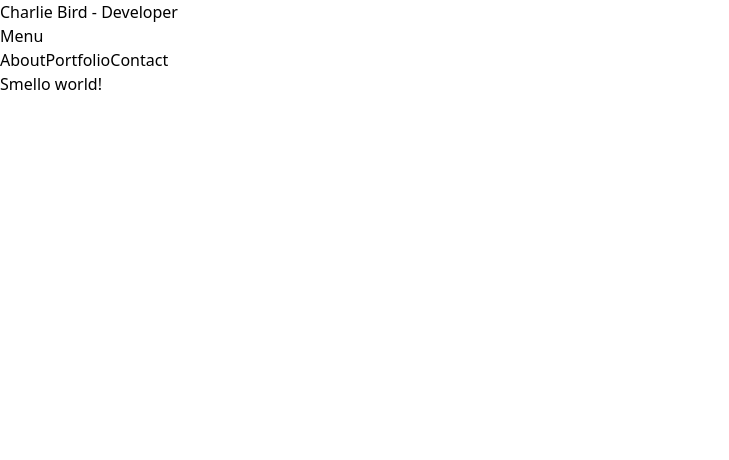
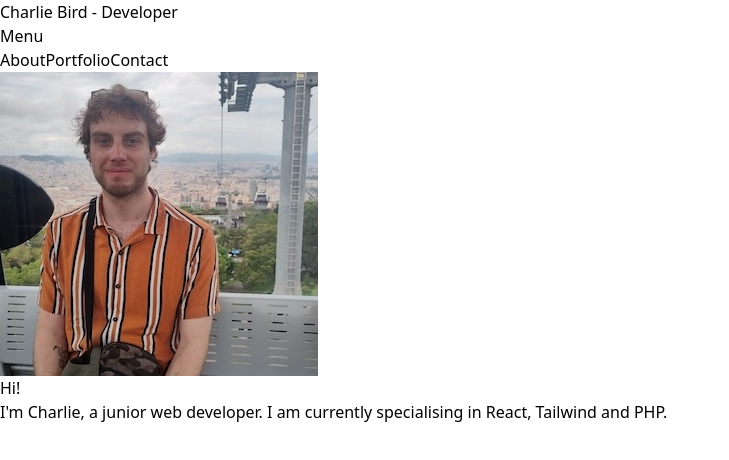
Before and after one commit to cbvvrd/portfolio, a React (Vite) app: page / in a window 1280 px wide. Shown: the top 460 px of the page, without its empty margins (0-729 px from the left). Built offline with nearby package versions, Linux system fonts and the light colour scheme.

Commit message:
created component for intro section

```diff
--- a/src/App.jsx
+++ b/src/App.jsx
@@ -1,11 +1,12 @@
 import Header from "./components/Header"
+import Introduction from "./components/Introduction"
 
 
 function App() {
   return (
     <div>
       <Header />
-      <h1>Smello world!</h1>
+      <Introduction />
     </div>
   )
 }
--- a/src/components/Header/index.jsx
+++ b/src/components/Header/index.jsx
@@ -1,5 +1,4 @@
 import { useState } from "react"
-
 
 function Header() {
 
@@ -9,21 +8,17 @@ function Header() {
         hiddenLinks ? setHiddenLinks(false) : setHiddenLinks(true);
     }
 
-
     return (
         <header className="bg-sky-300 p-1 border-b border-black flex flex-col items-center">
             <h1 className="text-3xl p-1 text-wrap">Charlie Bird - Developer</h1>
             <button onClick={toggleMenu} className="bg-black text-white rounded-md p-1">Menu</button>
             <nav className={hiddenLinks ? "hidden " : "flex flex-row gap-2 text-lg"} >
-                <a href="#about" className="border-b-2 border-black">About</a>
-                <a href="#portfolio" className="border-b-2 border-black">Portfolio</a>
-                <a href="#contact" className="border-b-2 border-black">Contact</a>
+                <a href="#about" className="border-b-2 border-black hover:text-xl hover:border-b-4 ease-linear duration-100">About</a>
+                <a href="#portfolio" className="border-b-2 border-black hover:text-xl hover:border-b-4 ease-linear duration-100">Portfolio</a>
+                <a href="#contact" className="border-b-2 border-black hover:text-xl hover:border-b-4 ease-linear duration-100">Contact</a>
             </nav>
         </header>
     );
 }
 
 export default Header
-
-
-//
--- /dev/null
+++ b/src/components/Introduction/index.jsx
@@ -0,0 +1,15 @@
+
+
+function Introduction() {
+    return (
+        <div className="flex">
+            <img src="images/me.jpg" alt="A picture of Charlie with a city backdrop" />
+            <div>
+                <span>Hi!</span>
+                <p>I'm Charlie, a junior web developer. I am currently specialising in React, Tailwind and PHP.</p>
+            </div>
+        </div>
+    );
+}
+
+export default Introduction
```
Also changed, not shown: public/images/me-head.jpg (added), public/images/me.jpg (added).
